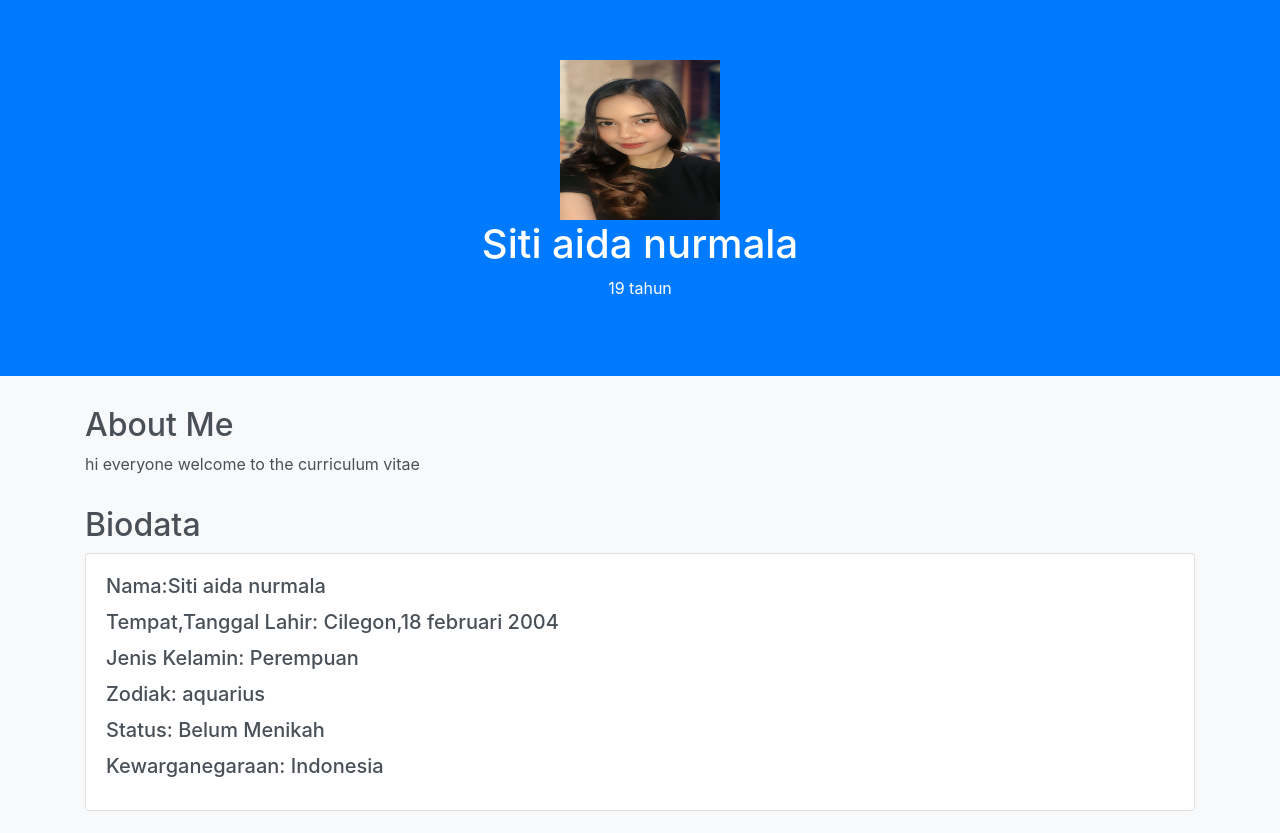
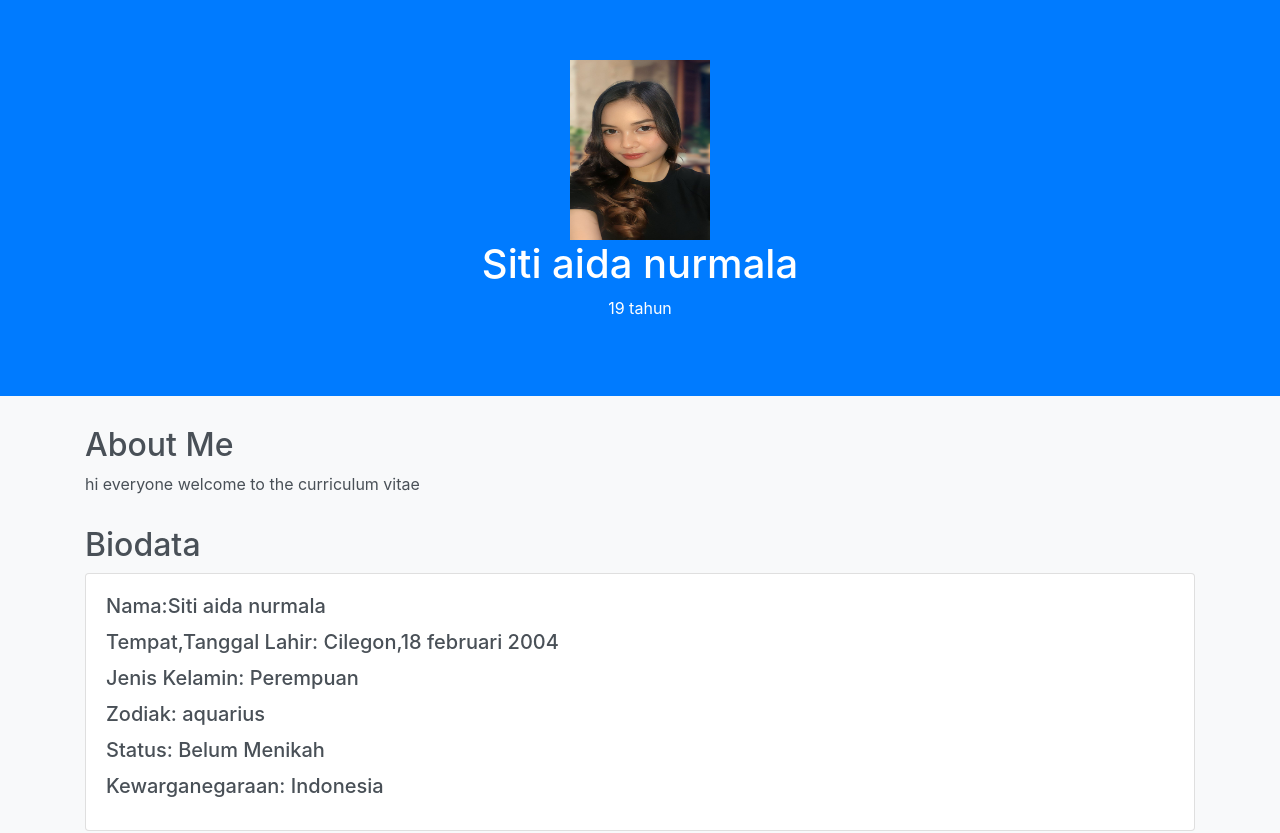
Before and after one commit to aidanurmala/aidanurmala.github.io, a plain HTML site: page index.html in a window 1280 px wide. Shown: the top 833 px of the page. Drawn offline with nearby package versions, Linux system fonts and the light colour scheme.

Commit message:
Update index.html

```diff
--- a/index.html
+++ b/index.html
@@ -38,7 +38,7 @@
 </head>
 
 <header>
-    <img src="aida cv.jpg" height="160" width="160">
+    <img src="aida cv.jpg" height="180" width="140">
     <div class="container">
         <h1>Siti aida nurmala</h1>
         <p> 19 tahun</p>
```
